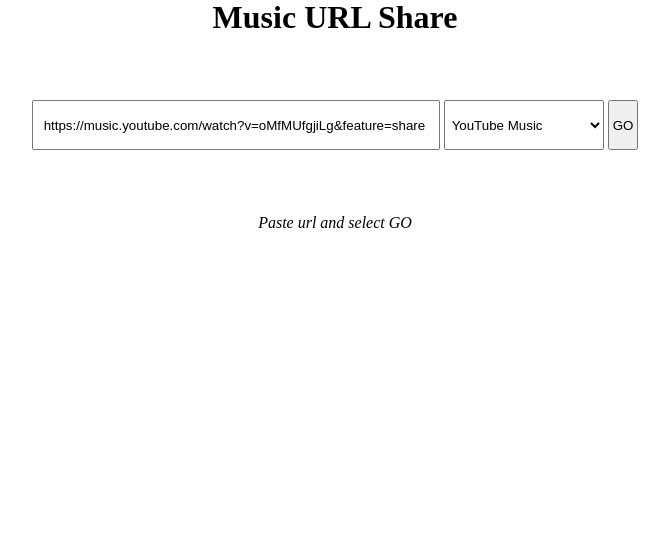
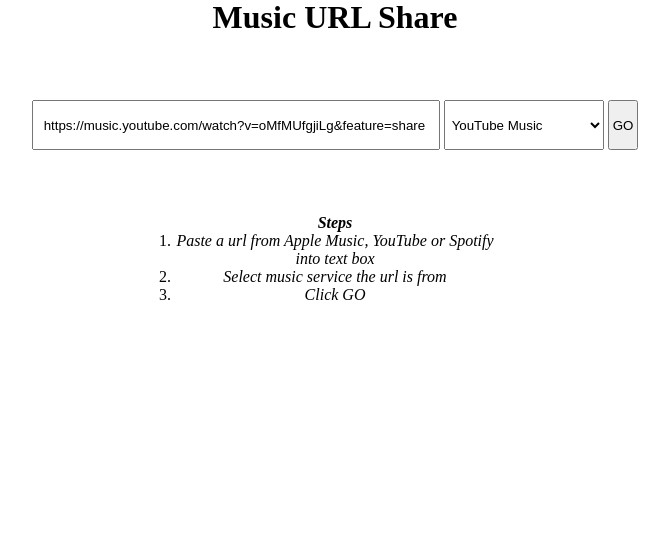
Before and after one commit to iamr0b0tx/music-share-url, a FastAPI app: page / in a window 1280 px wide. Shown: the part 129-673 px from the top of the page, without its empty margins (305-974 px from the left). Run offline with FastAPI, Linux system fonts and the light colour scheme.

Commit message:
enhanced app

```diff
--- a/main.py
+++ b/main.py
@@ -4,13 +4,11 @@
     from typing_extensions import Literal
 
 from fastapi import FastAPI, HTTPException
-from fastapi.staticfiles import StaticFiles
 from fastapi.responses import HTMLResponse
 from utils import get_youtube_music_track_details, get_apple_music_track_details, get_spotify_track_details, \
-    get_spotify_track_url
+    get_spotify_track_url_info, get_apple_music_track_url_info, get_youtube_music_track_url_info
 
 app = FastAPI()
-app.mount("/static", StaticFiles(directory="static"), name="static")
 
 
 @app.get("/urls")
@@ -22,17 +20,16 @@
             "spotify": get_spotify_track_details,
         }[platform](url)
 
-        urls = {}
-        # for service in ["apple-music", "spotify", "youtube-music"]: todo
-        for service in ["spotify"]:
+        urls = []
+        for service in ["apple-music", "spotify", "youtube-music"]:
             if platform == service:
                 continue
 
-            urls[service] = {
-                "apple-music": get_spotify_track_url,
-                "youtube-music": get_spotify_track_url,
-                "spotify": get_spotify_track_url,
-            }[service](title, artist)
+            urls.append({
+                "apple-music": get_apple_music_track_url_info,
+                "youtube-music": get_youtube_music_track_url_info,
+                "spotify": get_spotify_track_url_info,
+            }[service](title, artist))
 
     except Exception:
         raise HTTPException(status_code=404, detail="Item not found")
--- a/templates/index.html
+++ b/templates/index.html
@@ -66,7 +66,12 @@
 		<input type="submit" value="GO">
 	</form>
 	<div id="urls">
-            <p><i>Paste url and select GO</i></p>
+		<p><i><b>Steps</b></i></p>
+		<ol>
+			<li><i>Paste a url from Apple Music, YouTube or Spotify into text box</i></li>
+			<li><i>Select music service the url is from</i></li>
+			<li><i>Click GO</i></li>
+		</ol>
 	</div>
 </div>
 
@@ -84,10 +89,9 @@
         xmlHttpRequest.onreadystatechange = function() {
             if (this.readyState === 4 && this.status === 200) {
                 urlsDiv.innerHTML = "";
-                    let urls = JSON.parse(this.responseText)
-
-                    for (const service in urls) {
-                      urlsDiv.innerHTML += `<p>${service}: <a href="${urls[service]}">${urls[service]}</a></p>`
+                let urlInfos = JSON.parse(this.responseText) || {service:null, link:null, linkText:null}
+                for (const urlInfo of urlInfos) {
+                    urlsDiv.innerHTML += `<p>${urlInfo.service}: <a href="${urlInfo.link}">${urlInfo.linkText}</a></p>`
                 }
 
             }else if (this.readyState === 4 && this.status !== 200){
```
Also changed, not shown: utils.py (+29 -8 lines), 1 other file. Lines whose indentation alone changed are shown as unchanged.
